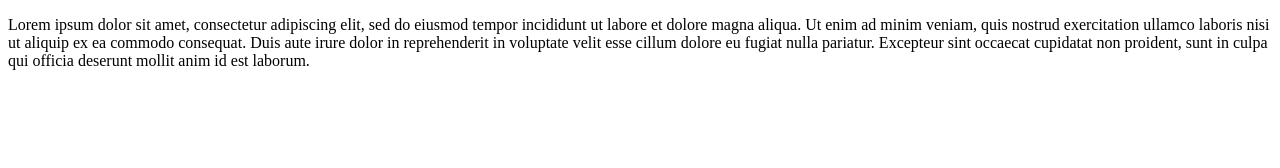
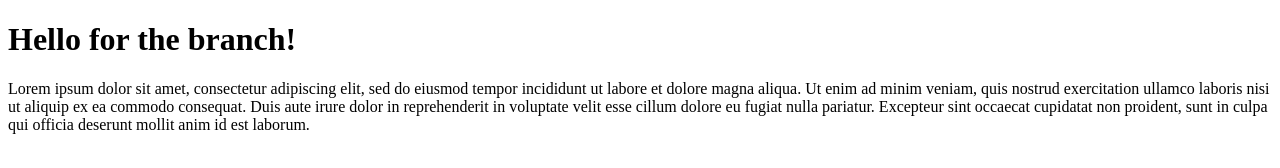
Before and after one commit to HanhGuRen/practice, a plain HTML site: page index.html in a window 1280 px wide. Drawn offline with Linux system fonts and the light colour scheme.

Commit message:
Adding Branches Practice

```diff
--- a/index.html
+++ b/index.html
@@ -7,6 +7,7 @@
     <title>Document</title>
 </head>
 <body>
+    <h1>Hello for the branch!</h1>
     <p>Lorem ipsum dolor sit amet, consectetur adipiscing elit, sed do eiusmod tempor incididunt ut labore et dolore magna aliqua. Ut enim ad minim veniam, quis nostrud exercitation ullamco laboris nisi ut aliquip ex ea commodo consequat. Duis aute irure dolor in reprehenderit in voluptate velit esse cillum dolore eu fugiat nulla pariatur. Excepteur sint occaecat cupidatat non proident, sunt in culpa qui officia deserunt mollit anim id est laborum.
     </p>
 </body>
```
